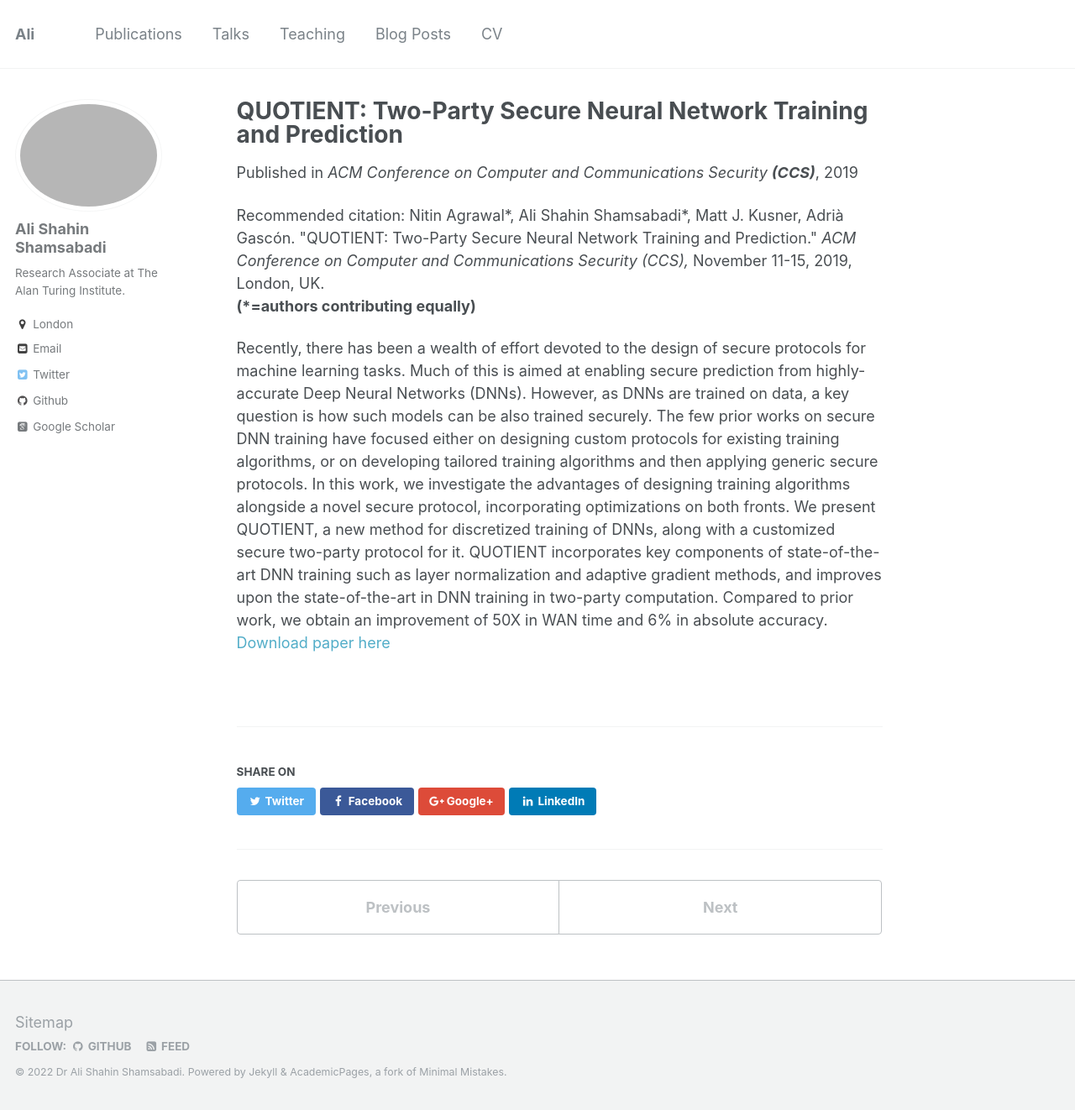
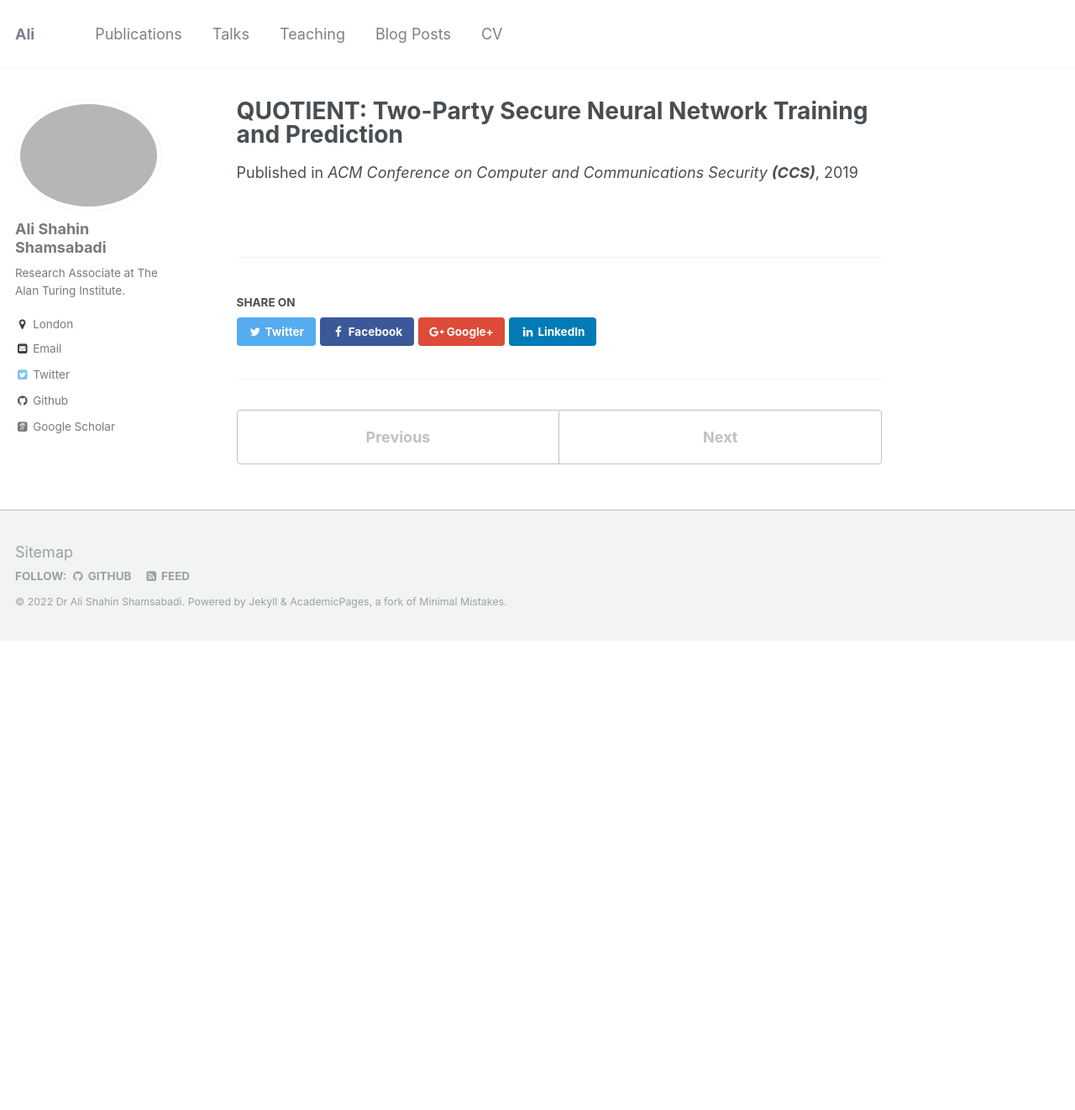
Before and after one commit to AliShahin/AliShahin.github.io, a Jekyll site: the page built from _publications/2019_07_08_QUTIENT.md, in a window 1280 px wide and 1322 px high. Shown: the whole window at 84% size. Built offline with Jekyll 4.4.1, drawn with Linux system fonts in a browser that asks for light colours; some web fonts are replaced.

Commit message:
Update 2019_07_08_QUTIENT.md

```diff
--- a/_publications/2019_07_08_QUTIENT.md
+++ b/_publications/2019_07_08_QUTIENT.md
@@ -2,10 +2,7 @@
 title: "QUOTIENT: Two-Party Secure Neural Network Training and Prediction"
 collection: publications
 permalink: /publication/2019_07_08_QUTIENT
-excerpt: 'Recently, there has been a wealth of effort devoted to the design of secure protocols for machine learning tasks. Much of this is aimed at enabling secure prediction from highly-accurate Deep Neural Networks (DNNs). However, as DNNs are trained on data, a key question is how such models can be also trained securely. The few prior works on secure DNN training have focused either on designing custom protocols for existing training algorithms, or on developing tailored training algorithms and then applying generic secure protocols. In this work, we investigate the advantages of designing training algorithms alongside a novel secure protocol, incorporating optimizations on both fronts. We present QUOTIENT, a new method for discretized training of DNNs, along with a customized secure two-party protocol for it. QUOTIENT incorporates key components of state-of-the-art DNN training such as layer normalization and adaptive gradient methods, and improves upon the state-of-the-art in DNN training in two-party computation. Compared to prior work, we obtain an improvement of 50X in WAN time and 6% in absolute accuracy.'
+excerpt: '<i class="fa fa-file-pdf-o" style="color:red"></i>[<font color="red">Paper</font>](https://arxiv.org/pdf/1907.03372) <i class="fa fa-github" style="color:green"></i>[<font color="green">Code</font>](https://github.com/AliShahin/QUOTIENT)'
 date: 2019-07-08
 venue: 'ACM Conference on Computer and Communications Security <b> (CCS)</b>'
-citation: 'Nitin Agrawal*, Ali Shahin Shamsabadi*, Matt J. Kusner, Adrià Gascón. &quot;QUOTIENT: Two-Party Secure Neural Network Training and Prediction.&quot; <i> ACM Conference on Computer and Communications Security (CCS), </i> November 11-15, 2019, London, UK. <br> <b> (*=authors contributing equally) </b>'
 ---
-Recently, there has been a wealth of effort devoted to the design of secure protocols for machine learning tasks. Much of this is aimed at enabling secure prediction from highly-accurate Deep Neural Networks (DNNs). However, as DNNs are trained on data, a key question is how such models can be also trained securely. The few prior works on secure DNN training have focused either on designing custom protocols for existing training algorithms, or on developing tailored training algorithms and then applying generic secure protocols. In this work, we investigate the advantages of designing training algorithms alongside a novel secure protocol, incorporating optimizations on both fronts. We present QUOTIENT, a new method for discretized training of DNNs, along with a customized secure two-party protocol for it. QUOTIENT incorporates key components of state-of-the-art DNN training such as layer normalization and adaptive gradient methods, and improves upon the state-of-the-art in DNN training in two-party computation. Compared to prior work, we obtain an improvement of 50X in WAN time and 6% in absolute accuracy.
-[Download paper here](https://arxiv.org/pdf/1907.03372.pdf)
```
